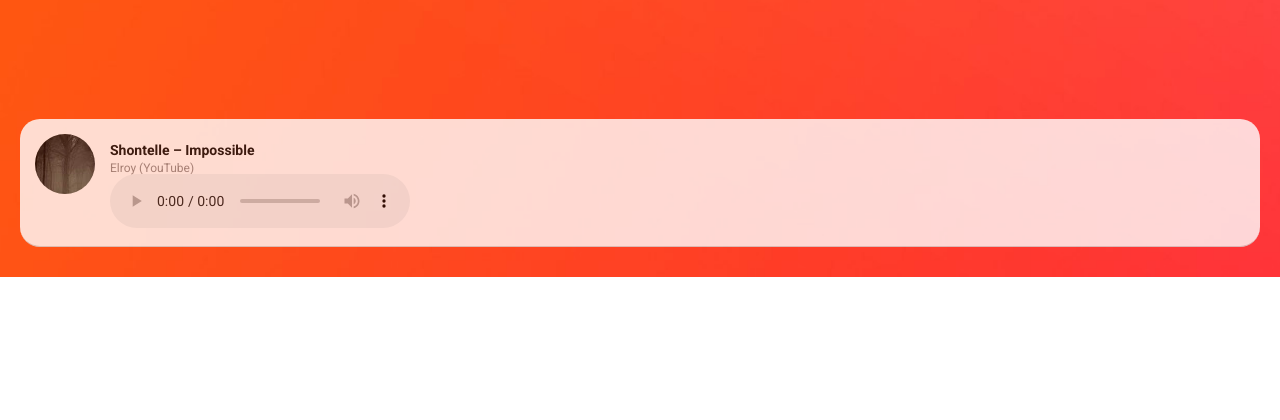
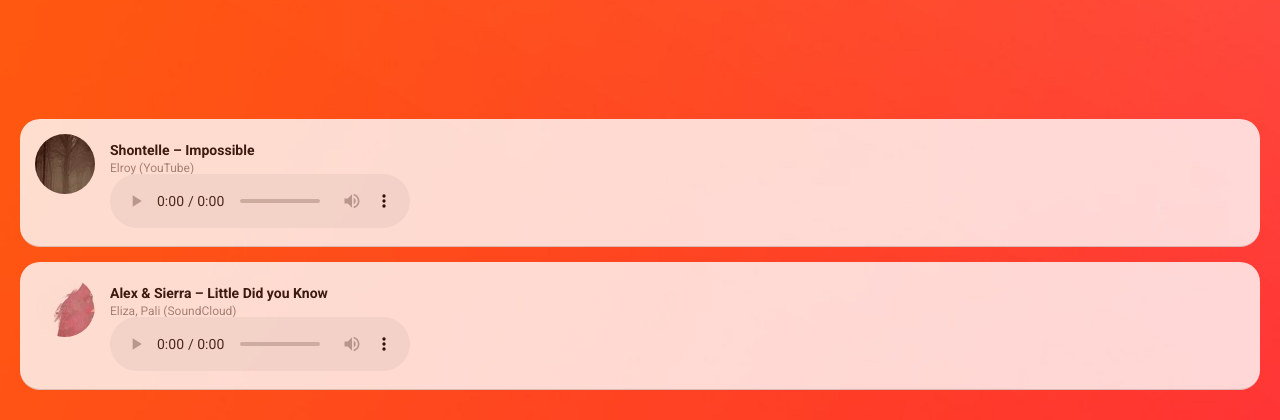
Before and after one commit to Kalaborative/Loveshack-elite, a Flask app: page / in a window 1280 px wide. Shown: the part 1385-1805 px from the top of the page. Before the commit the page ends 1662 px from the top, so only its background shows below. Run offline with Flask 2, Linux system fonts and the light colour scheme; some libraries are stand-ins or nearby versions.

Commit message:
New panel

```diff
--- a/app.py
+++ b/app.py
@@ -7,4 +7,4 @@ def index():
     return render_template("index.html")
 
 if __name__ == "__main__":
-    app.run(debug=True)
+    app.run(host="0.0.0.0", debug=True)
--- a/templates/index.html
+++ b/templates/index.html
@@ -211,7 +211,7 @@
 
 	<div class="panel-element">
 		<div class="element-actions">
-			<button class="btn btn-action btn-hide" id="closer"><i class="fa fa-ban"></i></button>
+			<button class="btn btn-action btn-hide"><i class="fa fa-ban"></i></button>
 			<button class="btn btn-action btn-heart"><i class="fa fa-heart-o"></i></button>
 		</div>
 
@@ -236,22 +236,45 @@
 		</div>
 	</div>
 
+	<div class="panel-element">
+		<div class="element-actions">
+			<button class="btn btn-action btn-hide"><i class="fa fa-ban"></i></button>
+			<button class="btn btn-action btn-heart"><i class="fa fa-heart-o"></i></button>
+		</div>
+
+		<div class="element-content">
+			<button class="btn btn-more">
+				<i class="fa fa-ellipsis-h icon-closed"></i>
+				<i class="fa fa-times icon-open"></i>
+				<i class="fa fa-heart-o icon-hearted"></i>
+			</button>
+
+			<div class="content-post">
+				<div class="post-avatar" id="avatar2"></div>
+
+				<div class="post-content">
+					<span class="post-title">Alex & Sierra – Little Did you Know</span>
+					<p class="post-body">Eliza, Pali (SoundCloud)</p>
+          <audio controls>
+            <source src="../static/audio/littledidyouknowcover.mp3" type="audio/mp3">
+          </audio>
+				</div>
+			</div>
+		</div>
+	</div>
+
 </div>
 <script src="//cdnjs.cloudflare.com/ajax/libs/jquery/2.1.3/jquery.min.js"></script>
 <script src="//cdnjs.cloudflare.com/ajax/libs/hammer.js/2.0.4/hammer.min.js"></script>
 <script src="//cdn.rawgit.com/hammerjs/jquery.hammer.js/master/jquery.hammer.js"></script>
 <script src="static/js/panel.js"></script>
 <script type="text/javascript">
-  var close = document.getElementById('closer');
-  var audio = document.getElementsByTagName('audio');
-
-  function pauseAudio(){
-    audio.pause();
-  }
-
-  close.addEventListener('onclick', pauseAudio, false);
   $(document).ready(function(){
     $('#avatar1').css('background-image', 'url(../static/img/sampthumb.jpg)');
+		$('#avatar2').css('background-image', 'url(../static/img/littledidyouknow.jpg)');
+		$('button.btn-hide').click(function(){
+			$('audio').trigger('pause');
+		});
   });
 </script>
   </body>
```
Also changed, not shown: static/img/littledidyouknow.jpg (added), 1 other file.
